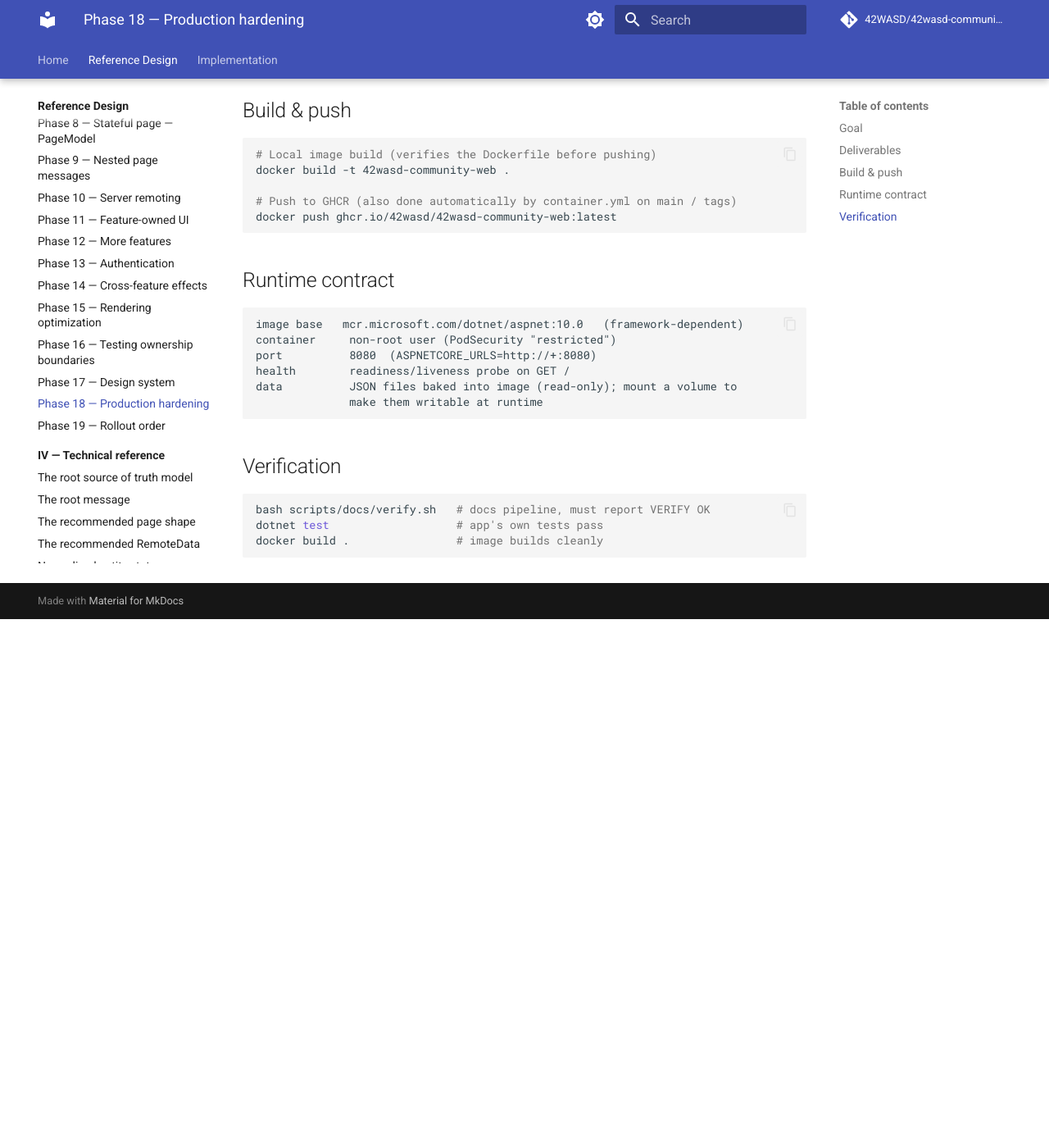
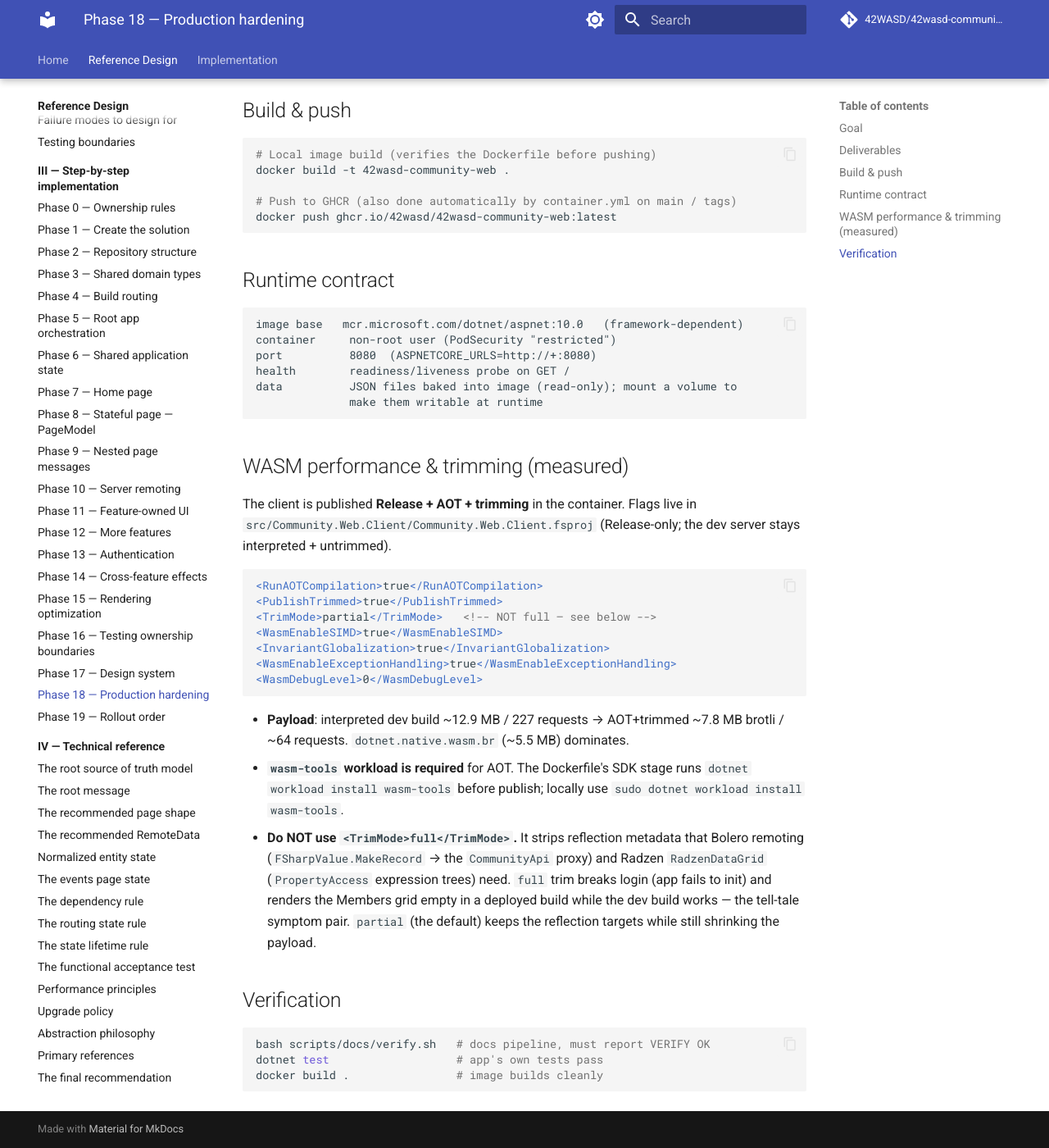
Before and after one commit to 42WASD/42wasd-community-web, an MkDocs documentation site: the page built from docs/reference-design/03-step-by-step-implementation/phase-18-production-hardening/index.md, in a window 1280 px wide and 1400 px high, scrolled down 645 px. Shown: the whole window at 82% size. Built offline with MkDocs 1.6.1 and Material for MkDocs 9.7.7, drawn with Linux system fonts in a browser that asks for light colours; comment, search, counter and statistics services are not loaded.

Commit message:
fix(release): partial trim keeps Bolero+Radzen reflection working under AOT
The Release AOT publish used TrimMode=full, which strips reflection
metadata both Bolero remoting (FSharpValue.MakeRecord -> CommunityApi
proxy) and Radzen RadzenDataGrid (PropertyAccess expression trees) rely
on. On the deployed build this crashed login (app fails to init) and
rendered the Members grid empty, while the dev build stayed fine.

- TrimMode: full -> partial (safe default): keeps reflection targets,
  still shrinks payload (AOT ~7.8MB brotli vs 12.9MB interpreted).
- Dockerfile: install wasm-tools workload (AOT requires it; SDK image
  lacks it, would otherwise fail NETSDK1147).
- docs phase-18: document measured payload + the trimming trap.

verified: verify.sh VERIFY OK (full pipeline).

````diff
--- a/docs/reference-design/03-step-by-step-implementation/phase-18-production-hardening/index.md
+++ b/docs/reference-design/03-step-by-step-implementation/phase-18-production-hardening/index.md
@@ -46,6 +46,35 @@
               make them writable at runtime
 ```
 
+## WASM performance & trimming (measured)
+
+The client is published **Release + AOT + trimming** in the container. Flags live
+in `src/Community.Web.Client/Community.Web.Client.fsproj` (Release-only; the dev
+server stays interpreted + untrimmed).
+
+```xml
+<RunAOTCompilation>true</RunAOTCompilation>
+<PublishTrimmed>true</PublishTrimmed>
+<TrimMode>partial</TrimMode>   <!-- NOT full — see below -->
+<WasmEnableSIMD>true</WasmEnableSIMD>
+<InvariantGlobalization>true</InvariantGlobalization>
+<WasmEnableExceptionHandling>true</WasmEnableExceptionHandling>
+<WasmDebugLevel>0</WasmDebugLevel>
+```
+
+- **Payload**: interpreted dev build ~12.9 MB / 227 requests → AOT+trimmed
+  ~7.8 MB brotli / ~64 requests. `dotnet.native.wasm.br` (~5.5 MB) dominates.
+- **`wasm-tools` workload is required** for AOT. The Dockerfile's SDK stage runs
+  `dotnet workload install wasm-tools` before publish; locally use
+  `sudo dotnet workload install wasm-tools`.
+- **Do NOT use `<TrimMode>full</TrimMode>`.** It strips reflection metadata that
+  Bolero remoting (`FSharpValue.MakeRecord` → the `CommunityApi` proxy) and
+  Radzen `RadzenDataGrid` (`PropertyAccess` expression trees) need. `full` trim
+  breaks login (app fails to init) and renders the Members grid empty in a
+  deployed build while the dev build works — the tell-tale symptom pair.
+  `partial` (the default) keeps the reflection targets while still shrinking
+  the payload.
+
 ## Verification
 
 ```bash
````
Also changed, not shown: 2 other files.
